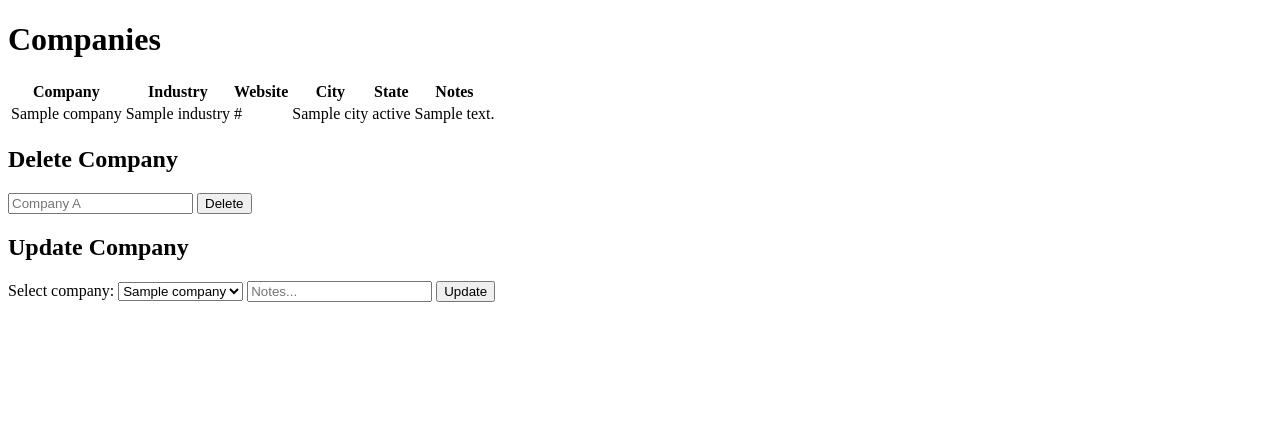
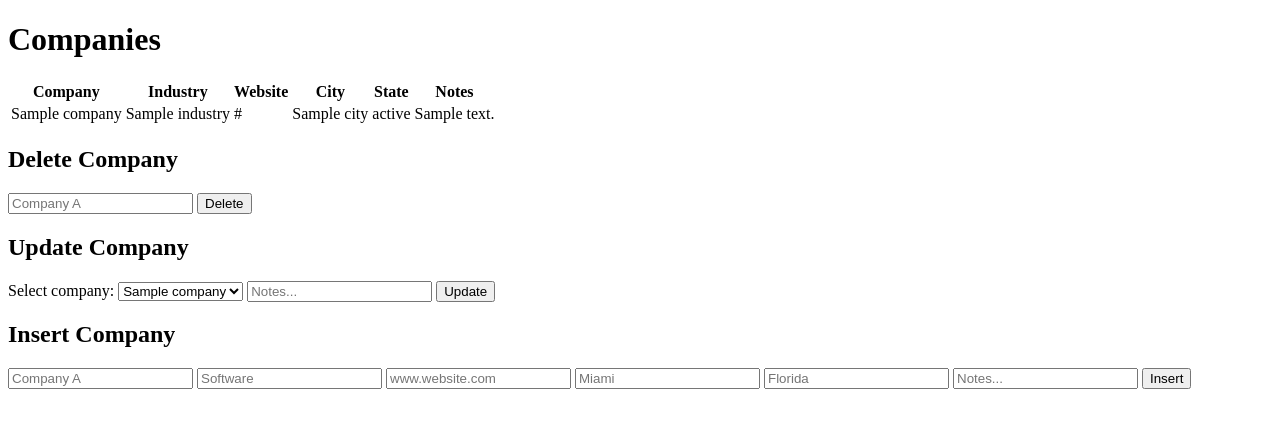
Before and after one commit to ana-ruth/job-application-tracker, a Flask app: template templates/companies.html in a window 1280 px wide. Shown: the top 428 px of the page. Run offline with Flask 3, Linux system fonts and the light colour scheme; the template is opened without the code that fills it: most values are stand-ins (such as "Sample title", 1, 10 or a date in 2020); parts of the project's set-up code (start-up, migrations or seed data) failed here and were passed over.

Commit message:
INSERT for companies table

```diff
--- a/app.py
+++ b/app.py
@@ -41,6 +41,20 @@ def updateCompany():
 
     return redirect('/companies')
 
+@app.route('/companies/insert', methods=['POST'])
+def createCompany():
+    if request.method == 'POST':
+        company = request.form['company_name']
+        industry = request.form['industry']
+        website =  request.form['website']
+        city = request.form['city']
+        state = request.form['state']
+        notes = request.form['notes']
+
+        create_company(company, industry, website,city, state, notes)
+
+    return redirect('/companies')
+
 
 if __name__ == '__main__':
     app.run(debug=True)
--- a/database.py
+++ b/database.py
@@ -9,7 +9,7 @@ config = {
 }
 
 '''
-        Companies Table
+    Companies Table
 '''
 def read_all_companies():
     conn = get_db()
@@ -43,8 +43,21 @@ def update_company(company, notes):
         conn.commit()
         conn.close()
 
+    except mysql.connector.Error as error:
+        print(f'Error: {error}')
+        conn.rollback()
 
-
+def create_company(company_name, industry, website, city, state, notes):
+    try:
+        conn = get_db()
+        cursor = conn.cursor(dictionary=True)
+        insert_query = '''INSERT INTO companies (company_name, industry, website, city, state, notes)
+                           VALUES (%s, %s, %s, %s, %s, %s)
+                       '''
+        values = (company_name, industry, website, city, state, notes)
+        cursor.execute(insert_query, values)
+        conn.commit()
+        conn.close()
 
     except mysql.connector.Error as error:
         print(f'Error: {error}')
--- a/templates/companies.html
+++ b/templates/companies.html
@@ -50,5 +50,17 @@
             <button type ="submit">Update</button>
         </form>
 
+        <h2>Insert Company</h2>
+        <form action ="/companies/insert" method = "POST">
+            <input type="text" name="company_name" placeholder = "Company A">
+            <input type="text" name = "industry", placeholder="Software">
+            <input type="text" name="website" placeholder="www.website.com">
+            <input type="text" name="city" placeholder="Miami">
+            <input type="text" name="state" placeholder="Florida">
+            <input type="text" name="notes" placeholder="Notes..." >
+
+            <button type="submit">Insert</button>
+        </form>
+
     </body>
 </html>
```
